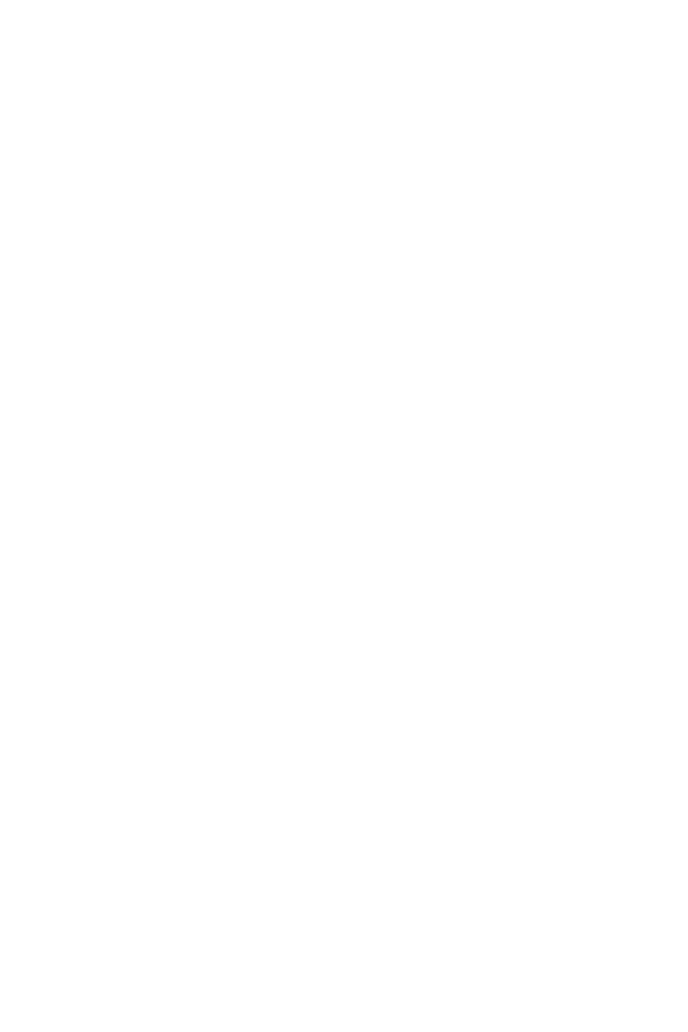
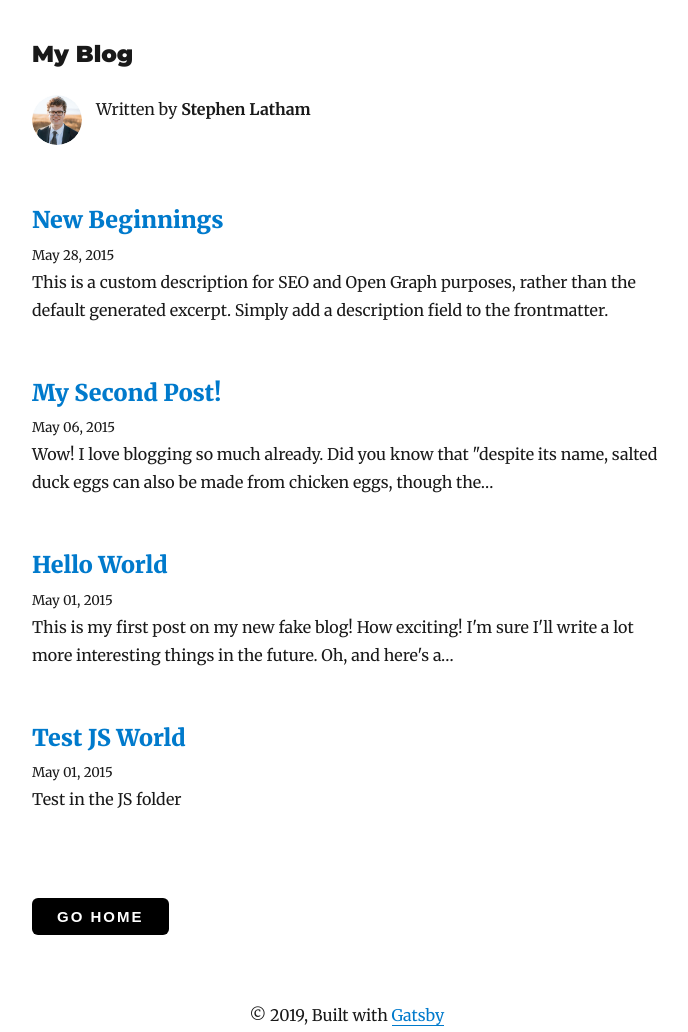
Before and after one commit to slatham/show-dev-blog, a Gatsby site: page /javascript in a window 1280 px wide. Before the commit this address had no page. Shown: the whole page, without its empty margins (293-981 px from the left). Before the commit the page ends 800 px from the top, so only its background shows below. Built offline with nearby package versions, Linux system fonts and the light colour scheme; Gatsby itself is replaced by a stand-in of ours; some packages are replaced by stand-ins of ours.

Commit message:
Added javascript

```diff
--- a/content/javascript/test-post-1.md
+++ /dev/null
@@ -1,7 +0,0 @@
----
-path: blog
-date: 2019-10-25T13:32:58.106Z
-title: Test Post
-description: This is a test post
----
-Blah Blah!
--- a/content/javascript/test-post.md
+++ /dev/null
@@ -1,7 +0,0 @@
----
-path: /
-date: 2019-10-25T13:32:58.106Z
-title: Test Post
-description: This is a test post
----
-Blah Blah!
--- /dev/null
+++ b/content/javascript/test.md
@@ -0,0 +1,6 @@
+---
+title: Test JS World
+date: "2015-05-01T22:12:03.284Z"
+---
+
+Test in the JS folder
--- a/src/components/layout.js
+++ b/src/components/layout.js
@@ -9,10 +9,11 @@ class Layout extends React.Component {
     const { location, title, children } = this.props
     const rootPath = `${__PATH_PREFIX__}/`
     const blogPath = `${__PATH_PREFIX__}/blog/`
+    const jsPath = `${__PATH_PREFIX__}/javascript/`
     let header
+    console.log(location.pathname)
+    if (location.pathname === rootPath || location.pathname === blogPath) {
 
-    if (location.pathname === rootPath || location.pathname === blogPath) {
-      console.log(location.pathname)
       header = (
         <h1
           style={{
--- /dev/null
+++ b/src/pages/javascript.js
@@ -0,0 +1,80 @@
+import React from "react"
+import { Link, graphql } from "gatsby"
+
+import Bio from "../components/bio"
+import Layout from "../components/layout"
+import SEO from "../components/seo"
+import { rhythm } from "../utils/typography"
+import Button from "../components/button"
+
+class Blog extends React.Component {
+  render() {
+    const { data } = this.props
+    const siteTitle = data.site.siteMetadata.title
+    const posts = data.allMdx.edges
+
+    return (
+      <Layout location={this.props.location} title={siteTitle}>
+        <SEO title="All Javascript posts" />
+        <Bio />
+        <div style={{ margin: "20px 0 40px" }}>
+          {posts.map(({ node }) => {
+            const title = node.frontmatter.title || node.fields.slug
+            return (
+              <div key={node.fields.slug}>
+                <h3
+                  style={{
+                    marginBottom: rhythm(1 / 4),
+                  }}
+                >
+                  <Link
+                    style={{ boxShadow: `none` }}
+                    to={`blog${node.fields.slug}`}
+                  >
+                    {title}
+                  </Link>
+                </h3>
+                <small>{node.frontmatter.date}</small>
+                <p
+                  dangerouslySetInnerHTML={{
+                    __html: node.frontmatter.description || node.excerpt,
+                  }}
+                />
+              </div>
+            )
+          })}
+        </div>
+        <Link to="/">
+          <Button marginTop="85px">Go Home</Button>
+        </Link>
+      </Layout>
+    )
+  }
+}
+
+export default Blog
+
+export const pageQuery = graphql`
+  query {
+    site {
+      siteMetadata {
+        title
+      }
+    }
+    allMdx(sort: { fields: [frontmatter___date], order: DESC }) {
+      edges {
+        node {
+          excerpt
+          fields {
+            slug
+          }
+          frontmatter {
+            date(formatString: "MMMM DD, YYYY")
+            title
+            description
+          }
+        }
+      }
+    }
+  }
+`
```
